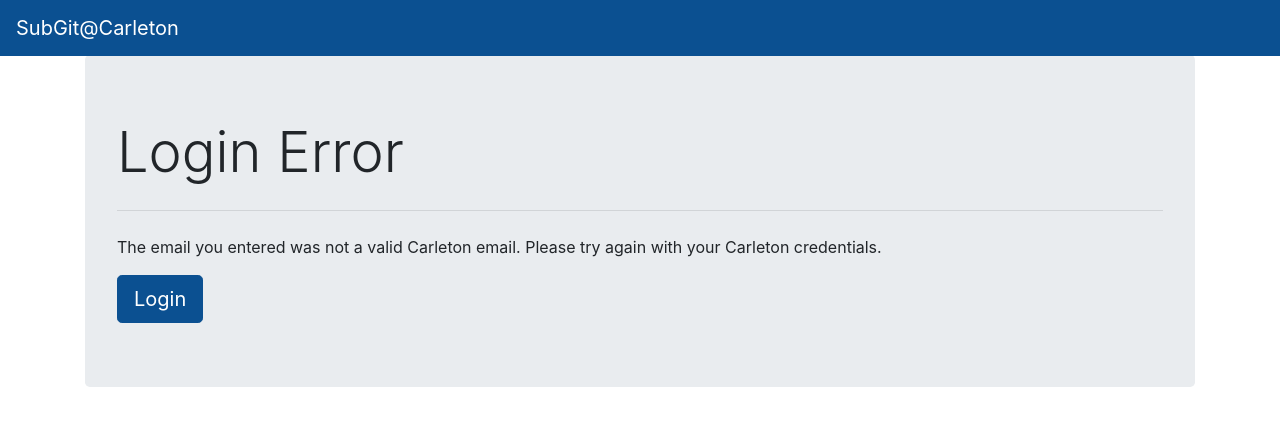
After one commit to mtieAtCarleton/SubGit, a Django app: page /login_error/ in a window 1280 px wide. The commit adds this page. Shown: the top 426 px of the page. Run offline with Django 3.2, Linux system fonts and the light colour scheme; some libraries are stand-ins or nearby versions.

Commit message:
catching AuthForbidden exception

```diff
--- /dev/null
+++ b/SubGit/pipeline.py
@@ -0,0 +1,5 @@
+from django.shortcuts import redirect
+
+def auth_allowed(backend, details, response, *args, **kwargs):
+    if not backend.auth_allowed(response, details):
+        return redirect('/login_error')#<-here goes your url as defined on your urls.py
--- a/SubGit/settings.py
+++ b/SubGit/settings.py
@@ -158,7 +158,7 @@ SOCIAL_AUTH_PIPELINE = (
     # Verifies that the current auth process is valid within the current
     # project, this is where emails and domains whitelists are applied (if
     # defined).
-    'social_core.pipeline.social_auth.auth_allowed',
+    'SubGit.pipeline.auth_allowed',
 
     # Checks if the current social-account is already associated in the site.
     'social_core.pipeline.social_auth.social_user',
--- a/upload/templates/upload/courses.html
+++ b/upload/templates/upload/courses.html
@@ -1,8 +1,9 @@
 {% extends "upload/header.html" %}
 
 {% block content %}
-    <h1 class="mt-5">Currently registered courses:</h1>
-    <br>
+    <div class="jumbotron">
+        <h1 class="display-5">Registered Courses</h1>
+        <hr class="my-4">
         {% for course in courses %}
             <div class="card">
     {#          <div class="card-header">#}
@@ -20,4 +21,5 @@
             <a class="btn btn-secondary" href="/register">Add another course</a>
         </div>
         <br>
+    </div>
 {% endblock %}
--- /dev/null
+++ b/upload/templates/upload/login_error.html
@@ -0,0 +1,10 @@
+{% extends "upload/header.html" %}
+
+{% block content %}
+<div class="jumbotron">
+      <h1 class="display-4">Login Error</h1>
+      <hr class="my-4">
+      <p>The email you entered was not a valid Carleton email. Please try again with your Carleton credentials.</p>
+      <a class="btn btn-primary btn-lg" href="{% url 'social:begin' 'google-oauth2' %}" role="button">Login</a>
+</div>
+{% endblock %}
--- a/upload/urls.py
+++ b/upload/urls.py
@@ -29,5 +29,6 @@ urlpatterns = [
     path('error/', views.error),
     path('courses/', views.courses),
     path('connect_github/', views.connect_github),
-    path('manage_github/', views.manage_github)
+    path('manage_github/', views.manage_github),
+    path('login_error/', views.login_error)
 ]
--- a/upload/views.py
+++ b/upload/views.py
@@ -259,6 +259,10 @@ def home(request):
     return render(request, 'upload/home.html')
 
 
+def login_error(request):
+    return render(request, 'upload/login_error.html')
+
+
 def carleton_test(backend, response, social, *args, **kwargs):
     email = response.get("email")
     if email.split("@")[1] != "carleton.edu":
```
Also changed, not shown: db.sqlite3. Lines whose indentation alone changed are shown as unchanged.
